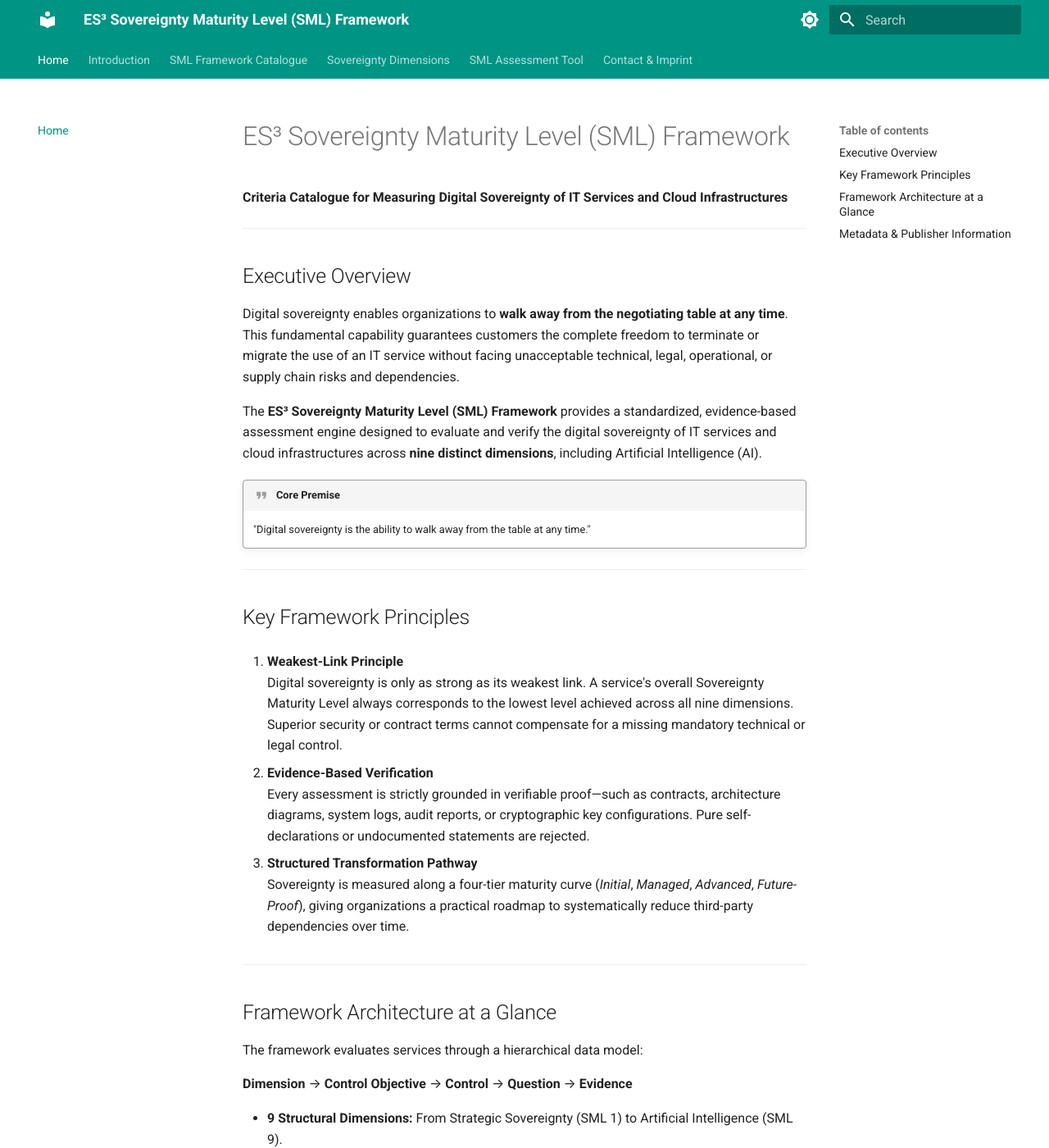
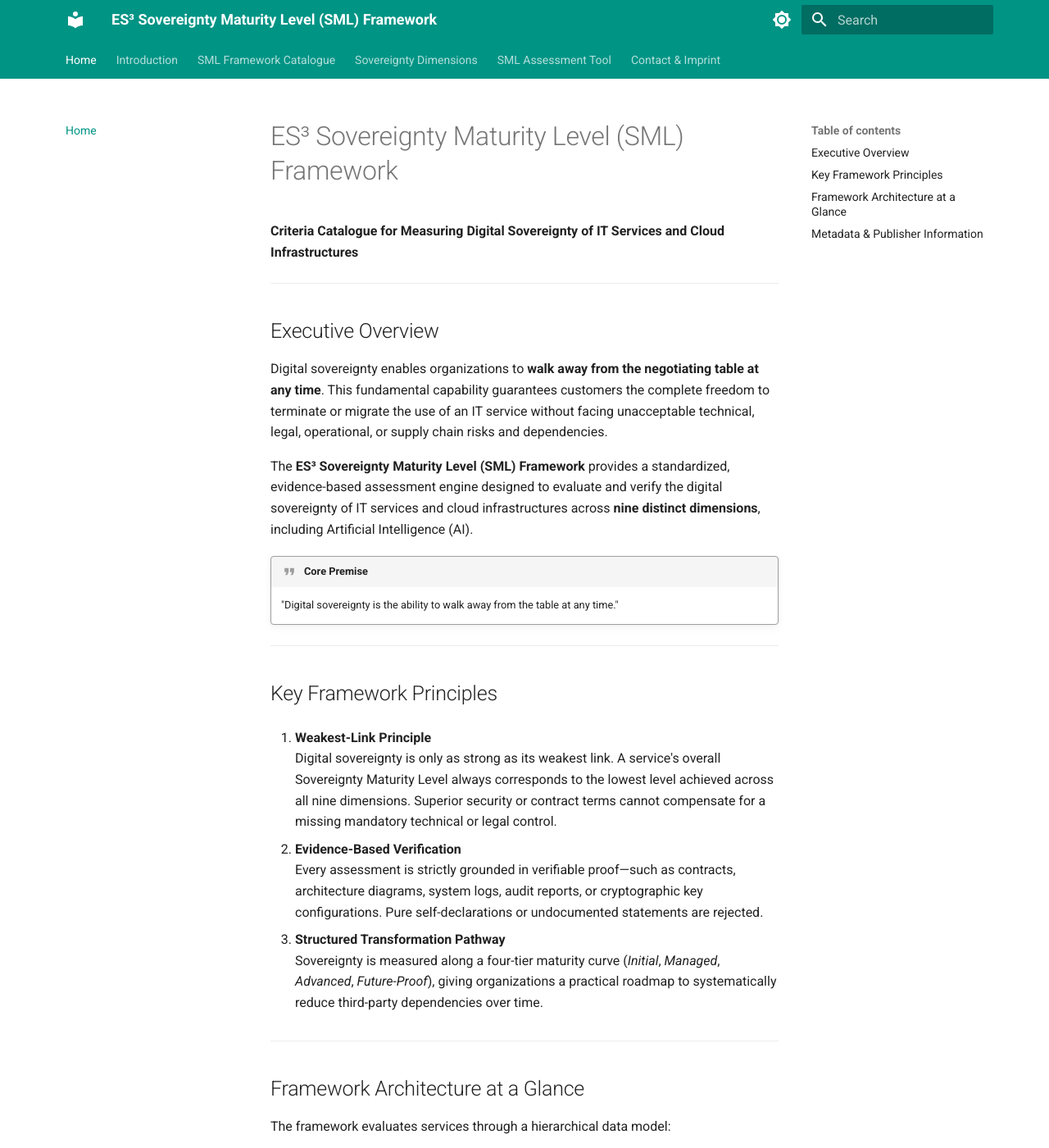
Before and after one commit to es3-sml/es3-sml, an MkDocs documentation site: the page built from docs/index.md, in a window 1280 px wide and 1400 px high. Shown: the whole window at 82% size. Built offline with MkDocs 1.6.1 and Material for MkDocs 9.7.7, drawn with Linux system fonts in a browser that asks for light colours.

Commit message:
Add Widesctreen Support Signed-off-by: Andy Riexinger <andreas_horst.riexinger@digits.schwarz>

```diff
--- a/docs/stylesheets/custom.css
+++ b/docs/stylesheets/custom.css
@@ -31,3 +31,26 @@
         box-shadow: none;
     }
 }
+
+/* --- Dynamische Widescreen-Optimierung --- */
+
+/* Auf großen Bildschirmen (z.B. Desktop-Monitore ab 1220px) */
+@media screen and (min-width: 76.25em) {
+    .md-grid {
+        /* Erhöht die Standard-Grid-Breite für die gesamte Seite */
+        max-width: 90% !important;
+    }
+}
+
+/* Spezifisch für Ultra-Wide-Monitore (wie Ihren 34-Zoll-Monitor) */
+@media screen and (min-width: 120em) {
+    .md-grid {
+        /* Nutzt maximal 1800px bis 95% der Breite auf riesigen Displays */
+        max-width: 95% !important;
+    }
+
+    .sml-container {
+        /* Erhöht die App-Höhe auf großen Bildschirmen leicht für bessere Übersicht */
+        height: 85vh;
+    }
+}
```
Also changed, not shown: docs/sml-assessment.md (+5 -0 lines).
